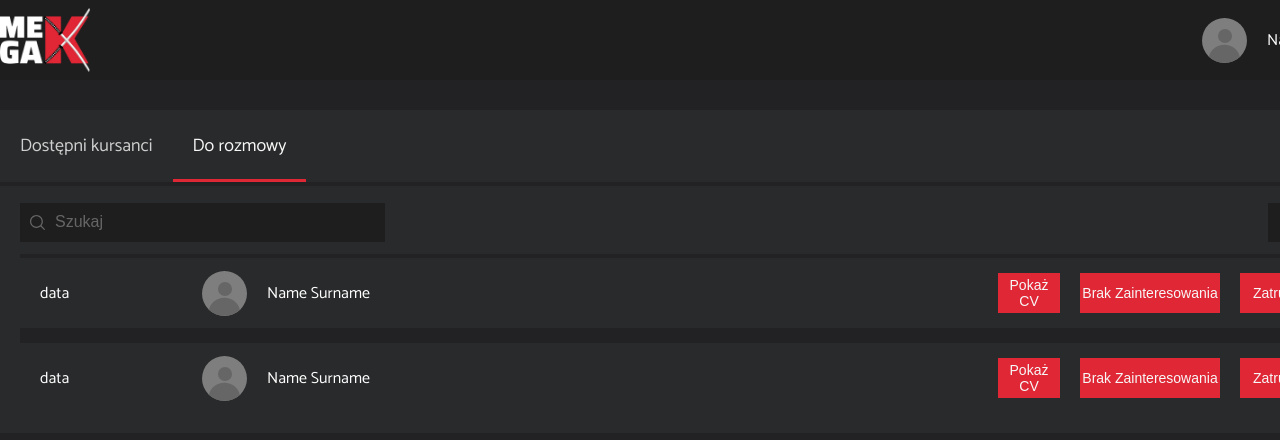
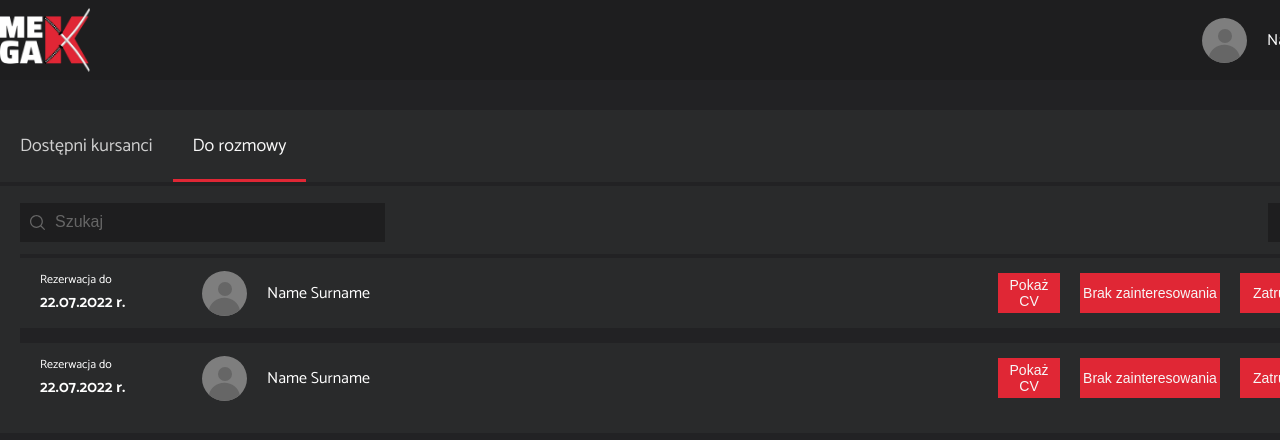
Before and after one commit to obrebskim/megakhh17-fe, a React (Create React App) app: page /students/talk-reservation in a window 1280 px wide. Shown: the top 440 px of the page. Built offline with nearby package versions, Linux system fonts and the light colour scheme.

Commit message:
Add ReservaionDate component to ReservationStudentItemHeading.

```diff
--- a/src/Components/StudentsList/TalkReservation/ReservationDate.tsx
+++ b/src/Components/StudentsList/TalkReservation/ReservationDate.tsx
@@ -7,6 +7,7 @@ const Container = styled.div`
   display: flex;
   flex-direction: column;
   justify-content: space-between;
+  padding: 12px 0;
   & .title {
     font-size: 1.2rem;
   }
--- a/src/Components/StudentsList/TalkReservation/ReservationStudentItemHeading.tsx
+++ b/src/Components/StudentsList/TalkReservation/ReservationStudentItemHeading.tsx
@@ -3,6 +3,7 @@ import styled from "styled-components";
 import ArrowButton from "../../Common/ArrowButton/ArrowButton";
 import Avatar from "../../Common/Avatar/Avatar";
 import PlaceholderDiv from "../../Common/PlaceholderDiv/PlaceholderDiv";
+import ReservationDate from "./ReservationDate";
 
 type StyledProps = {
   open: boolean;
@@ -36,14 +37,14 @@ interface PropsTypes {
 function AvailableStudentItemHeading({ open, onclick }: PropsTypes) {
   return (
     <Container open={open}>
-      <div>data</div>
+      <ReservationDate />
       <Avatar name="Name Surname" />
       <PlaceholderDiv />
       <button type="button" className="button">
         Pokaż CV
       </button>
       <button type="button" className="button">
-        Brak Zainteresowania
+        Brak zainteresowania
       </button>
       <button type="button" className="button">
         Zatrudniony
```
